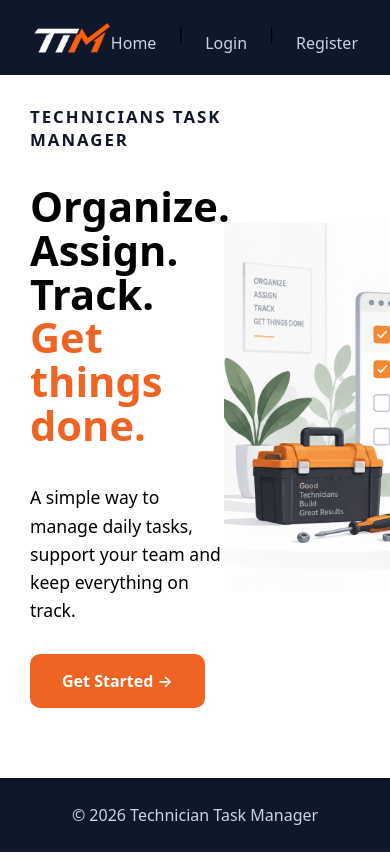
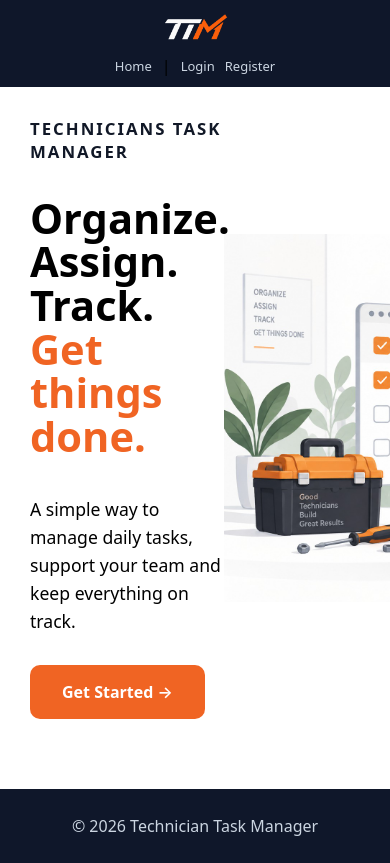
Before and after one commit to PalmiraGeorgieva/technician-task-manager, a React (Vite) app: page / in a window 390 px wide. Shown: the top 863 px of the page. Built offline with nearby package versions, Linux system fonts and the light colour scheme.

Commit message:
Improve authentication and responsive navigation

```diff
--- a/src/components/Header/Header.css
+++ b/src/components/Header/Header.css
@@ -36,3 +36,51 @@
 .main-nav a:active {
     color: #38bdf8;
 }
+
+@media (max-width: 768px) {
+    .site-header {
+        flex-direction: column;
+        padding: 12px 16px;
+        gap: 12px;
+    }
+    .logo-img {
+        width: 75px;
+    }
+
+    .main-nav {
+        width: 100%;
+        justify-content: center;
+        align-items: center;
+        flex-wrap: wrap;
+        gap: 8px 14px;
+    }
+
+    .main-nav a {
+        padding-top: 0;
+        font-size: 14px;
+    }
+    .main-nav button {
+        font-size: 14px;
+    }
+
+}
+
+@media (max-width: 480px) {
+    .site-header {
+        padding: 10px;
+    }
+
+    .logo-img {
+        width: 65px;
+    }
+
+    .main-nav {
+        gap: 8px 10px;
+    }
+
+    .main-nav a,
+    .main-nav button {
+        font-size: 13px;
+    }
+
+}
--- a/src/components/Header/Header.jsx
+++ b/src/components/Header/Header.jsx
@@ -18,14 +18,14 @@ function Header() {
                 <NavLink to="/">Home</NavLink> |{" "}
                 {isAuthenticated ? (
                     <>
-                        <NavLink to="/dashboard">Dashboard</NavLink> |{" "}
-                        <NavLink to="/tasks">Tasks</NavLink> |{" "}
-                        <NavLink to="/tasks/create">Create Task</NavLink> |{" "}
+                        <NavLink to="/dashboard">Dashboard</NavLink> {" "}
+                        <NavLink to="/tasks">Tasks</NavLink> {" "}
+                        <NavLink to="/tasks/create">Create Task</NavLink> {" "}
                         <button onClick={handleLogout}>Logout</button>
                     </>
                 ) : (
                     <>
-                        <NavLink to="/login">Login</NavLink> |{" "}
+                        <NavLink to="/login">Login</NavLink> {" "}
                         <NavLink to="/register">Register</NavLink>
                     </>
                 )}
--- a/src/pages/Login/Login.jsx
+++ b/src/pages/Login/Login.jsx
@@ -41,14 +41,29 @@ function Login() {
             return;
         }
 
+        const savedUser = JSON.parse(localStorage.getItem("user"));
+
+        if (!savedUser) {
+            alert("User not found. Please register first.");
+            return;
+        }
+        if(
+            formData.email !== savedUser.email ||
+            formData.password !== savedUser.password
+        ) {
+            alert("Invalid email or password.")
+            return;
+        }
+
+        login();
+
         setFormData({
             email: "",
             password: "",
         });
-        login();
+
 
         navigate("/dashboard");
-        console.log("Login data", formData);
     }
 
     return (
```
